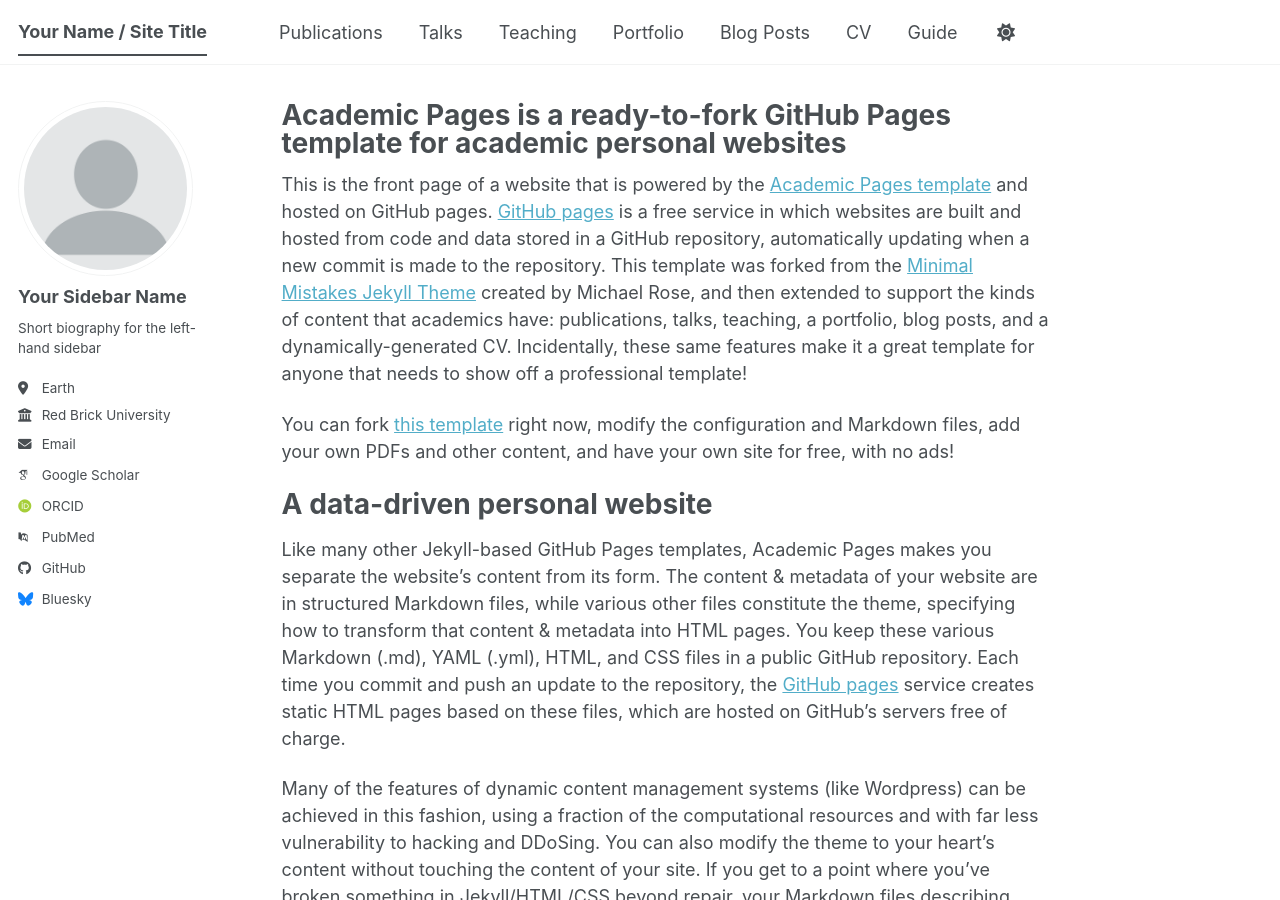
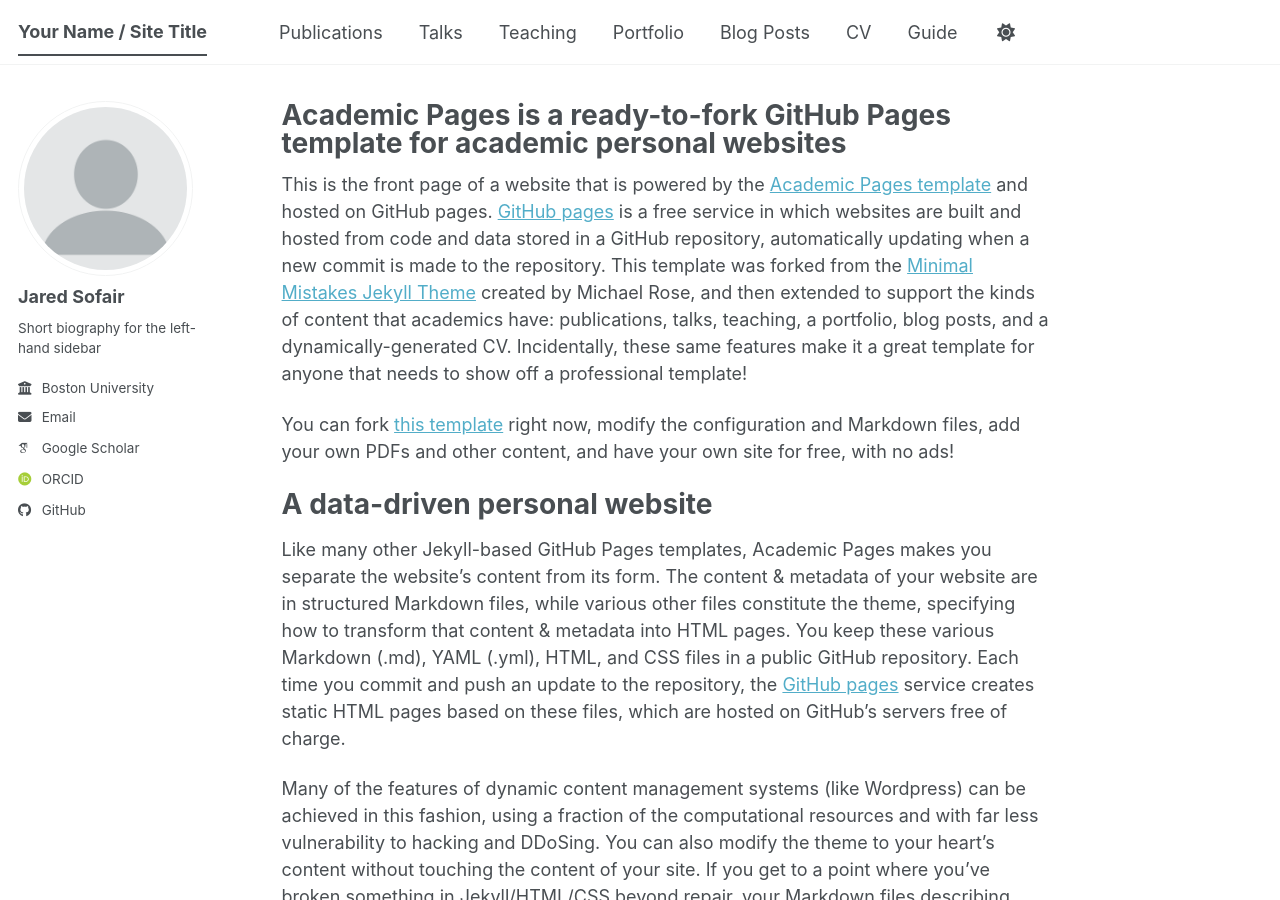
Before and after one commit to jaredsofair/jaredsofair.github.io, a Jekyll site: the page built from _pages/about.md, in a window 1280 px wide and 900 px high. Built offline with Jekyll 4.4.1, drawn with Linux system fonts in a browser that asks for light colours; some web fonts are replaced; a script bundle is joined from its source files by our own code; library files that are not in the unit come from our copies.

Commit message:
Update _config.yml

```diff
--- a/_config.yml
+++ b/_config.yml
@@ -24,24 +24,24 @@
 author:
   # Biographic information
   avatar           : "profile.png"
-  name             : "Your Sidebar Name"
+  name             : "Jared Sofair"
   pronouns         : # example: "she/her"
   bio              : "Short biography for the left-hand sidebar"
-  location         : "Earth"
-  employer         : "Red Brick University"
+  # location         : "Earth"
+  employer         : "Boston University"
   uri              : # URL
-  email            : "none@example.org"
+  email            : "sofair [at] bu [dot] edu"
 
   # Academic websites
   academia         : # URL
   arxiv            : # URL - Update with the correct link to your profile
-  googlescholar    : "https://scholar.google.com/citations?user=PS_CX0AAAAAJ"
+  googlescholar    : "https://scholar.google.com/citations?user=lVIiXjsAAAAJ&hl=en&oi=ao"
   inspire-hep      : # URL
   impactstory      : # URL
-  orcid            : "https://orcid.org/yourorcidurl"
+  orcid            : "https://orcid.org/0009-0002-0688-513X"
   semantic         : # URL
   ssrn             : # URL
-  pubmed           : "https://www.ncbi.nlm.nih.gov/pubmed/?term=john+snow"
+  pubmed           : # URL
   researchgate     : # URL
   scopus           : # URL
   zotero           : # URL
@@ -51,13 +51,13 @@
   bitbucket        : # Username - Update with your username on the site
   codepen          : # Username
   dribbble         : # Username
-  github           : "academicpages"
+  github           : "jaredsofair"
   kaggle           : # Username
   stackoverflow    : # User number or user number and name (i.e., use "1" or "1/jeff-atwood")
 
   # Social media
   artstation       : # Username
-  bluesky          : "bsky.app" # Replace this with you Bluesky username
+  bluesky          : # "bsky.app" # Replace this with you Bluesky username
   facebook         : # Username
   flickr           : # Username
   foursquare       : # Username
```
